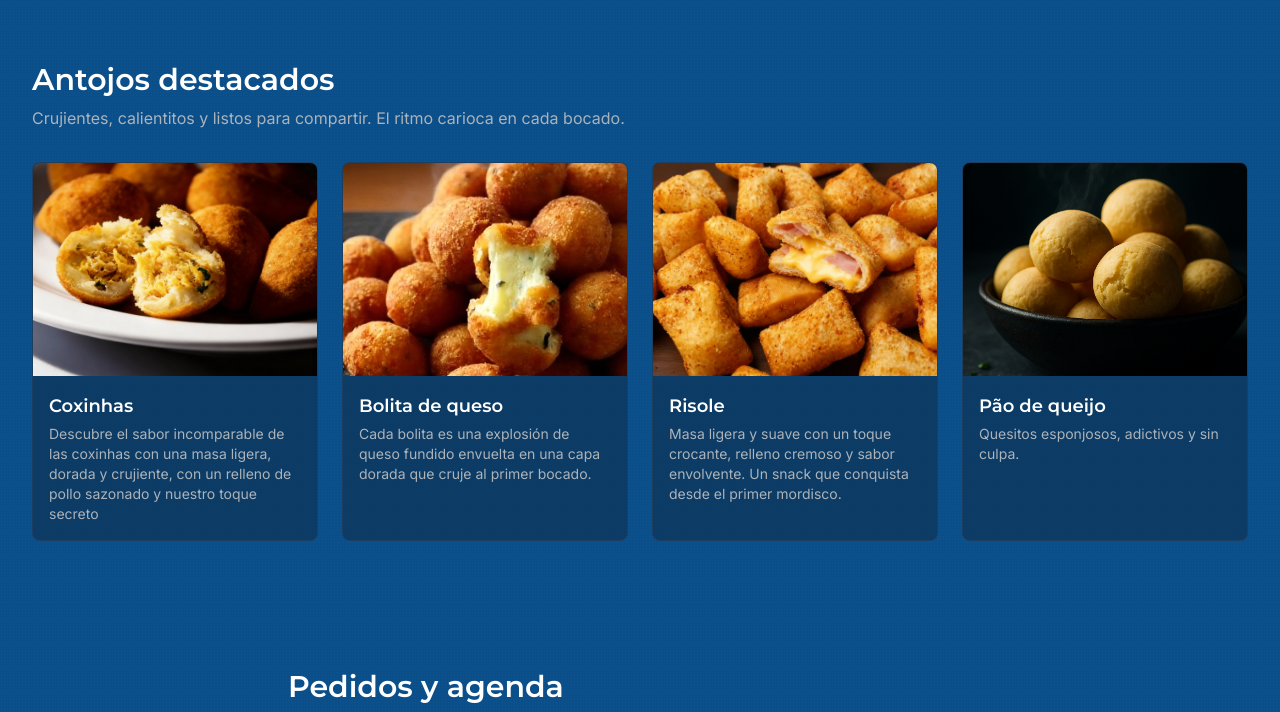
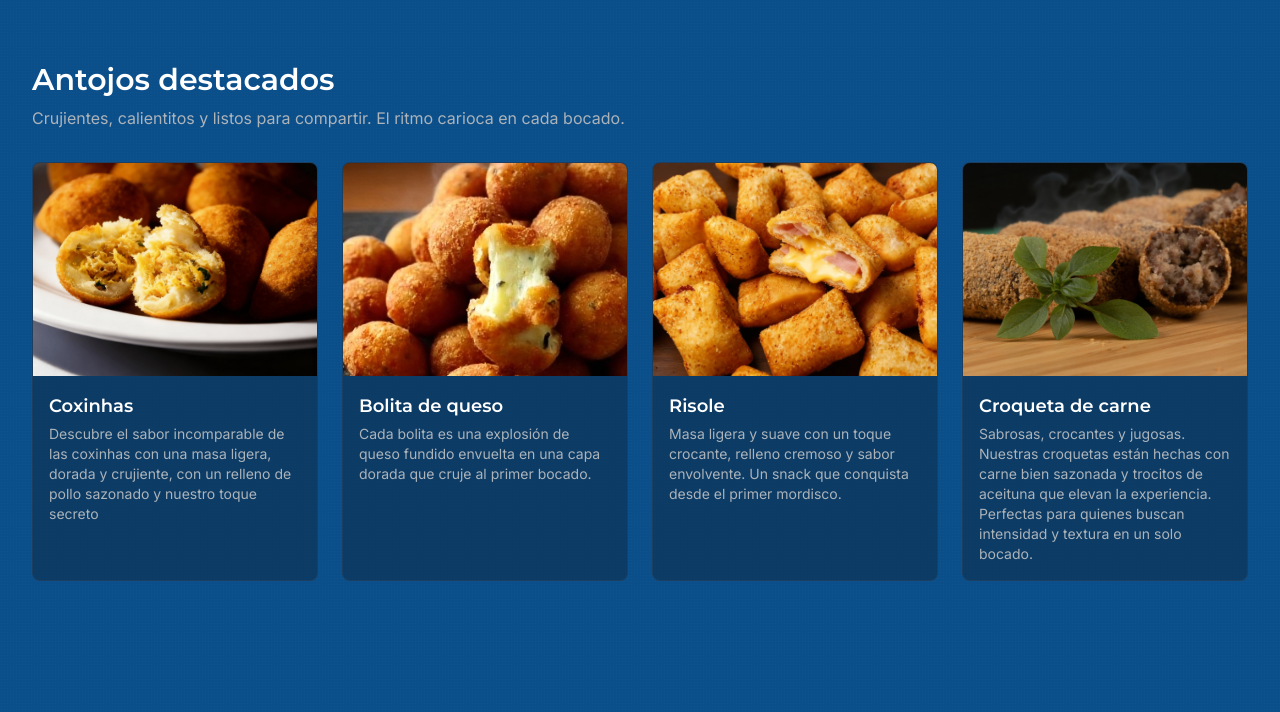
Before and after one commit to N1ghtcr4wler/pastelcarioca, a React (Vite) app: page / in a window 1280 px wide. Shown: the part 707-1419 px from the top of the page. Built offline with nearby package versions, Linux system fonts and the light colour scheme.

Commit message:
Update featured items

```diff
--- a/src/components/site/FeaturedGrid.tsx
+++ b/src/components/site/FeaturedGrid.tsx
@@ -3,7 +3,7 @@
 import coxinhas from "@/assets/destaque-coxinhas.png";
 import bolinha from "@/assets/destaque-bolinha.jpg";
 import risole from "@/assets/destaque-risole.png";
-import { getPublicAssetPath } from "@/lib/assets";
+import croquetas from "@/assets/destaque-croquetas.jpg";
 
 const items = [{
   img: coxinhas,
@@ -21,10 +21,10 @@ const items = [{
   desc: "Masa ligera y suave con un toque crocante, relleno cremoso y sabor envolvente. Un snack que conquista desde el primer mordisco.",
   alt: "Risoles dorados y crujientes con relleno cremoso de jamón y queso"
 }, {
-  img: getPublicAssetPath("/lovable-uploads/3c167b7d-feb3-4925-b6ee-3e1f517de3d5.png"),
-  title: "Pão de queijo",
-  desc: "Quesitos esponjosos, adictivos y sin culpa.",
-  alt: "Pão de queijo en cuenco rústico sobre pizarra"
+  img: croquetas,
+  title: "Croqueta de carne",
+  desc: "Sabrosas, crocantes y jugosas. Nuestras croquetas están hechas con carne bien sazonada y trocitos de aceituna que elevan la experiencia. Perfectas para quienes buscan intensidad y textura en un solo bocado.",
+  alt: "Croquetas de carne doradas y crujientes con relleno jugoso visible"
 }];
 const FeaturedGrid = () => {
   return <section id="destacados" className="py-16 subtle-texture">
```
Also changed, not shown: src/assets/destaque-croquetas.jpg (added).
